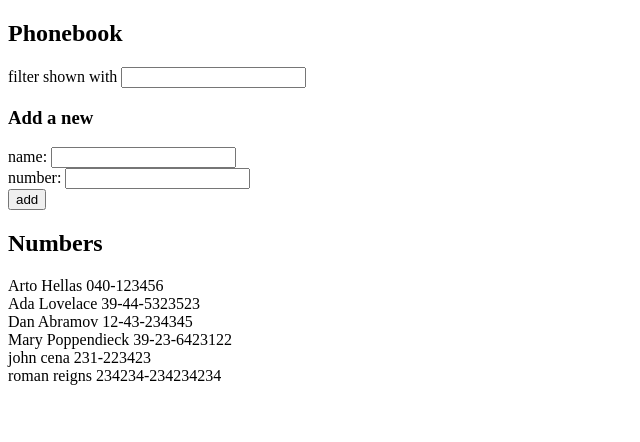
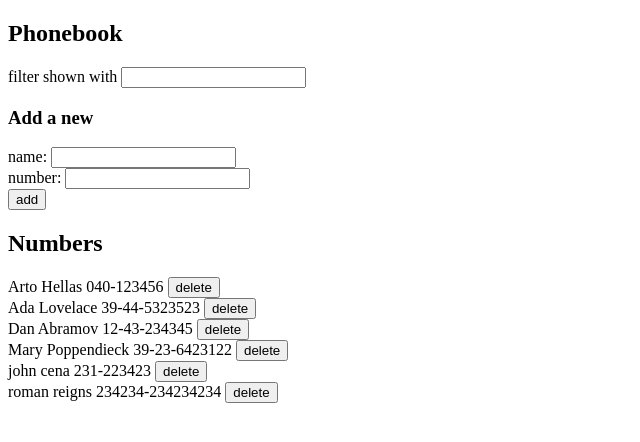
Before and after one commit to kjj1998/fullstackopen, a React (Vite) app in the folder part2/phonebook/: page / in a window 1280 px wide. Shown: the top 442 px of the page, without its empty margins (0-640 px from the left). Built offline with nearby package versions, Linux system fonts and the light colour scheme; data requests are answered from the project's data file.

Commit message:
completed part 2.14

```diff
--- a/part2/phonebook/src/App.jsx
+++ b/part2/phonebook/src/App.jsx
@@ -24,7 +24,7 @@ const App = () => {
     const personObject = {
       name: newName,
       number: newNumber,
-      id: persons.length + 1
+      id: `${persons.length + 1}`
     }
 
     const duplicate = persons.find((person) => person.name === newName)
@@ -42,6 +42,25 @@ const App = () => {
     }
   }
 
+  const removePerson = id => {
+    const personToBeDeleted = persons.find(person => person.id === id)
+    const decision = window.confirm(`Delete ${personToBeDeleted.name}`)
+
+    if (decision) {
+      phonebookService
+      .remove(id)
+      .then(removedPerson =>
+        setPersons(persons.filter(person => person.id !== removedPerson.id))
+      )
+      .catch(() => {
+        alert(
+          `the person '${personToBeDeleted.name}' was already deleted from server`
+        )
+        setPersons(persons.filter(person => person.id !== personToBeDeleted.id))
+      })
+    }
+  }
+
   const handleNameChange = (event) => setNewName(event.target.value)
   const handleNumberChange = (event) => setNewNumber(event.target.value)
   const handleTermChange = (event) => setSearchTerm(event.target.value)
@@ -56,7 +75,7 @@ const App = () => {
         newNumber={newNumber} handleNumberChange={handleNumberChange}
       />
       <h2>Numbers</h2>
-      <Persons searchTerm={searchTerm} persons={persons} />
+      <Persons searchTerm={searchTerm} persons={persons} removePerson={removePerson} />
     </div>
   )
 }
--- a/part2/phonebook/src/components/Persons.jsx
+++ b/part2/phonebook/src/components/Persons.jsx
@@ -1,10 +1,12 @@
-const Persons = ({ persons, searchTerm }) => {
+const Persons = ({ persons, searchTerm, removePerson }) => {
   const value = persons.length === 0
     ? '...'
     : persons.map(person => {
       if (person.name.includes(searchTerm) || searchTerm === '') {
         return (
-          <div key={person.id}>{person.name} {person.number}</div>
+          <div key={person.id}>
+            {person.name} {person.number} <button onClick={() => removePerson(person.id)}>delete</button>
+          </div>
         )
       }
   })
--- a/part2/phonebook/src/services/phonebook.js
+++ b/part2/phonebook/src/services/phonebook.js
@@ -13,4 +13,9 @@ const create = async newObject => {
   return response.data
 }
 
-export default { getAll, create }
+const remove = async id => {
+  const request = axios.delete(`${baseUrl}/${id}`)
+  return request.then(response => response.data)
+}
+
+export default { getAll, create, remove }
```
